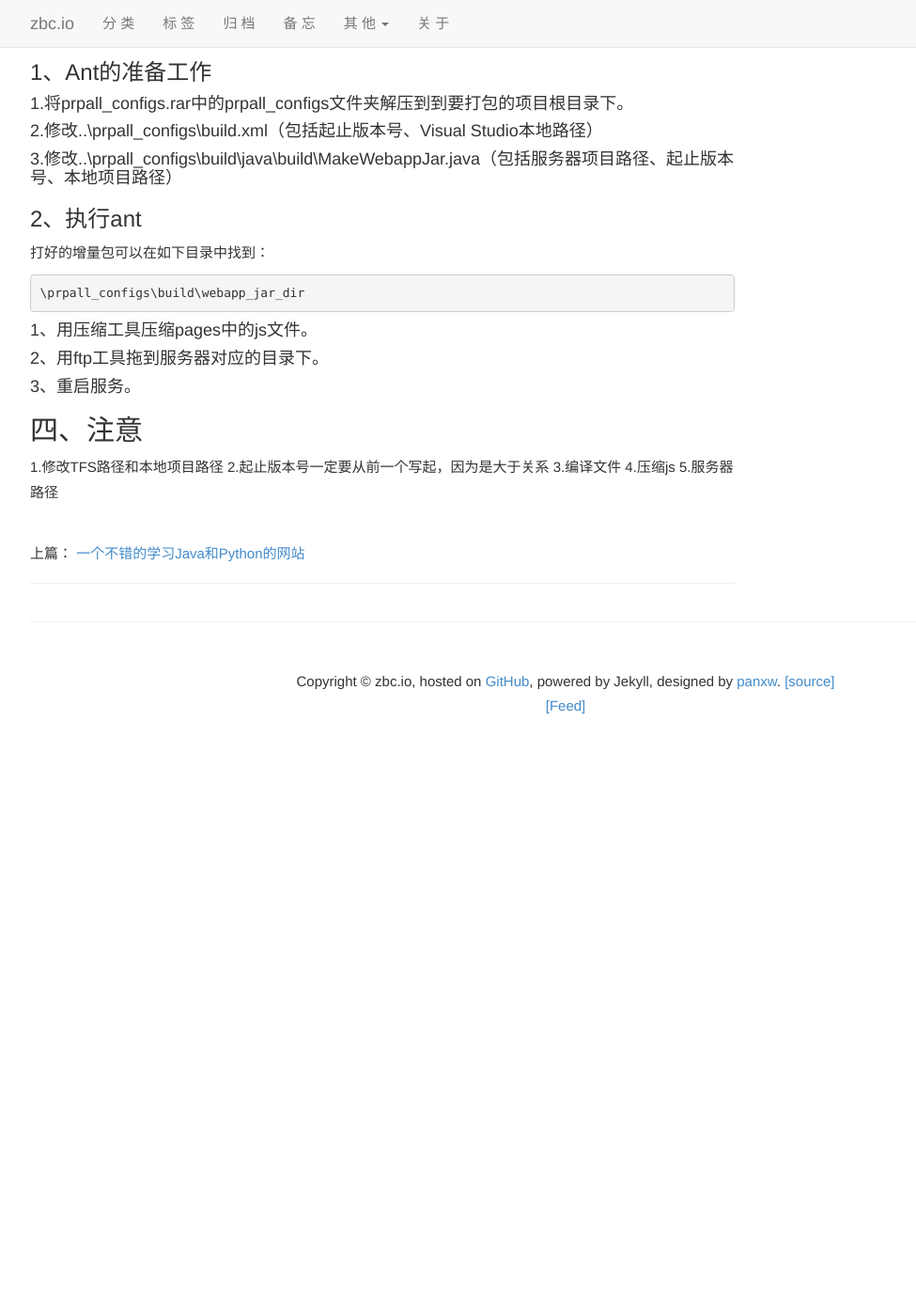
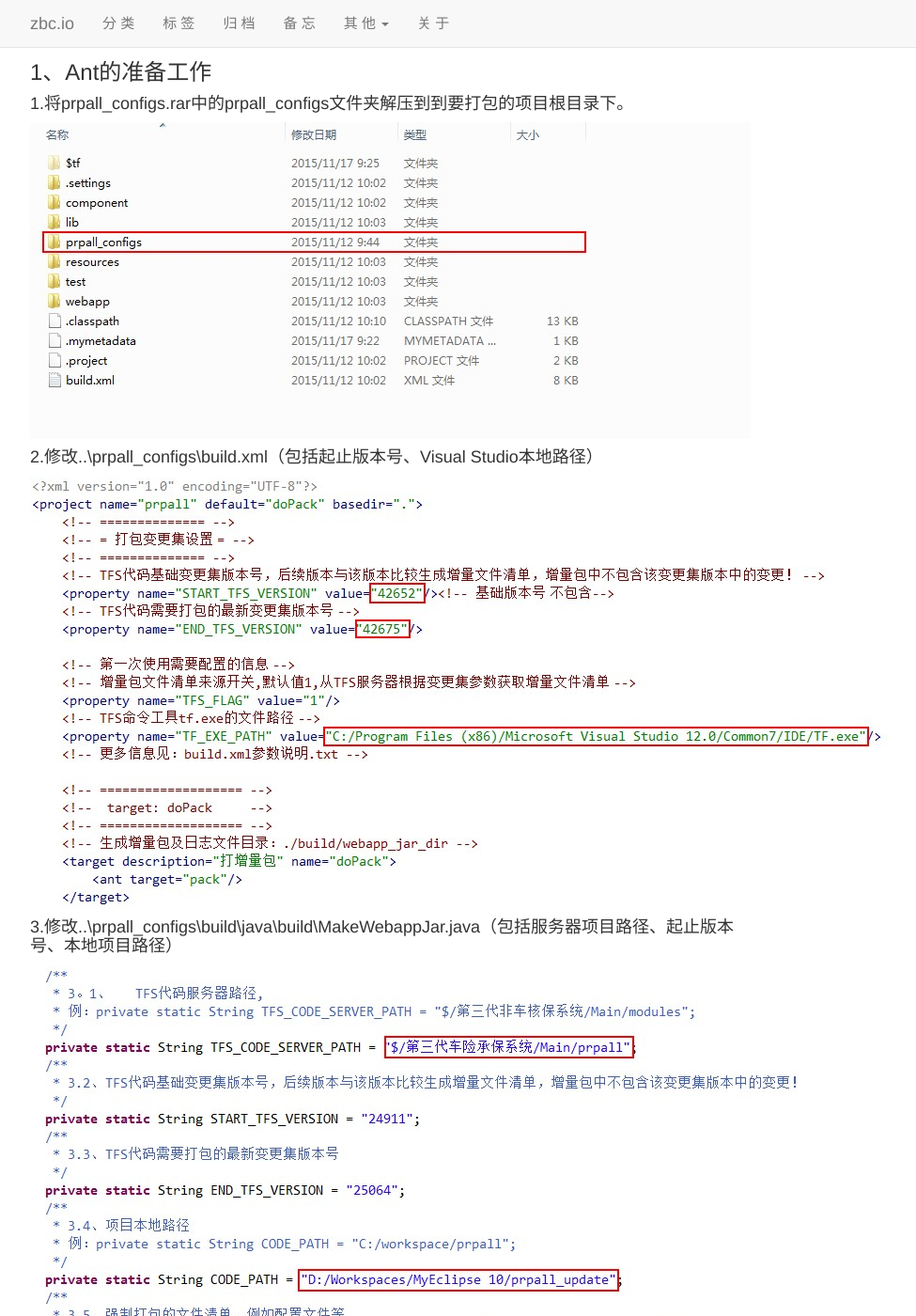
Before and after one commit to zbc0512/zbc0512.github.io, a Jekyll site: the page built from _posts/2015-11-26-sinosoft-train-ant-tfs.md, in a window 1280 px wide and 1400 px high, scrolled down 2500 px. Shown: the whole window at 94% size, without its empty margins (38-1013 px from the left). Built offline with Jekyll 4.4.1, drawn with Linux system fonts in a browser that asks for light colours; Markdown is read by kramdown in place of the engine named in the settings; comment, search, counter and statistics services are not loaded; before the commit the page ends 3324 px from its top, so only the background shows below that; some of the changed text lies outside the part shown.

Commit message:
update ant-tfs & add images

```diff
--- a/_posts/2015-11-26-sinosoft-train-ant-tfs.md
+++ b/_posts/2015-11-26-sinosoft-train-ant-tfs.md
@@ -97,16 +97,21 @@ project元素是Ant构件文件的根元素，Ant构件文件至少应该包含
 
 ###1、Ant的准备工作
 ####1.将prpall_configs.rar中的prpall_configs文件夹解压到到要打包的项目根目录下。
+![prpall_configs](/images/ant-002.jpg)
 ####2.修改..\prpall_configs\build.xml（包括起止版本号、Visual Studio本地路径）
+![build.xml](/images/ant-003.jpg)
 ####3.修改..\prpall_configs\build\java\build\MakeWebappJar.java（包括服务器项目路径、起止版本号、本地项目路径）
+![MakeWebappJar.java](/images/ant-004.jpg)
 
 ###2、执行ant
-打好的增量包可以在如下目录中找到：
+打好的增量包及升级的文件列表可以在如下目录中找到：
 
     \prpall_configs\build\webapp_jar_dir
 
+![webapp_jar_dir](/images/ant-005.jpg)
 ####1、用压缩工具压缩pages中的js文件。
 ####2、用ftp工具拖到服务器对应的目录下。
+![ftp](/images/ant-006.jpg)
 ####3、重启服务。
 
 ##四、注意
```
Also changed, not shown: images/ant-002.jpg (added), images/ant-003.jpg (added), images/ant-004.jpg (added), images/ant-005.jpg (added), images/ant-006.jpg (added).
